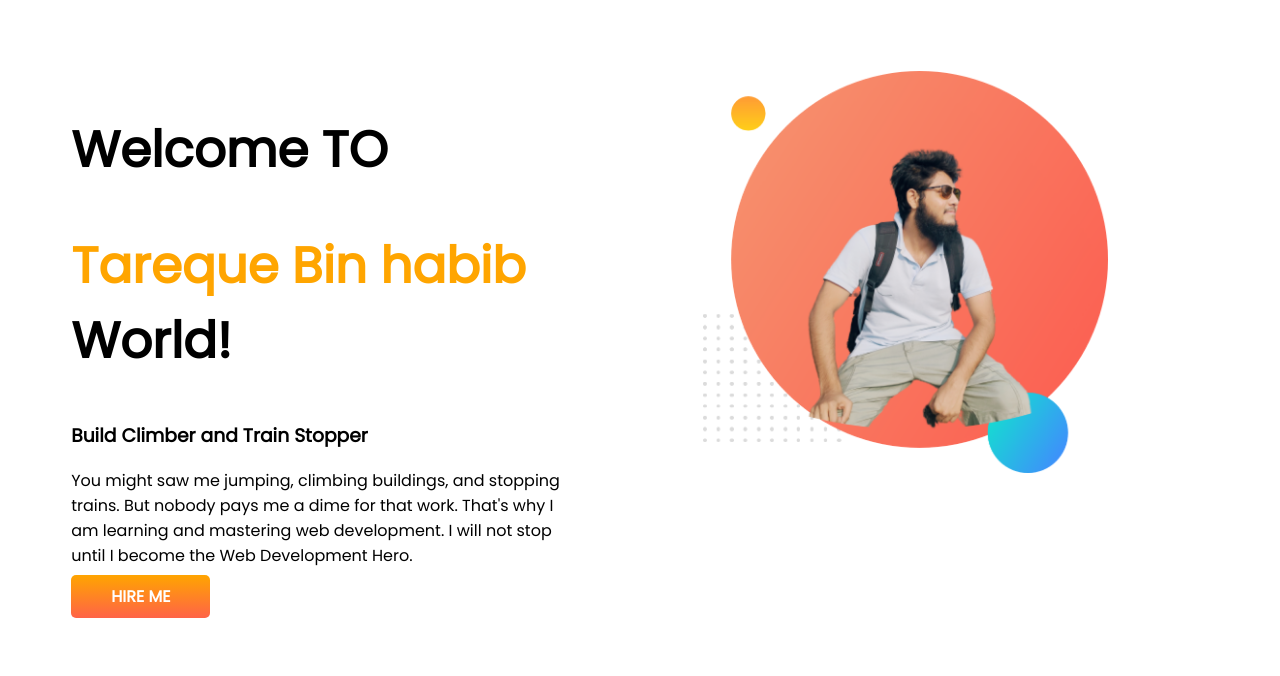
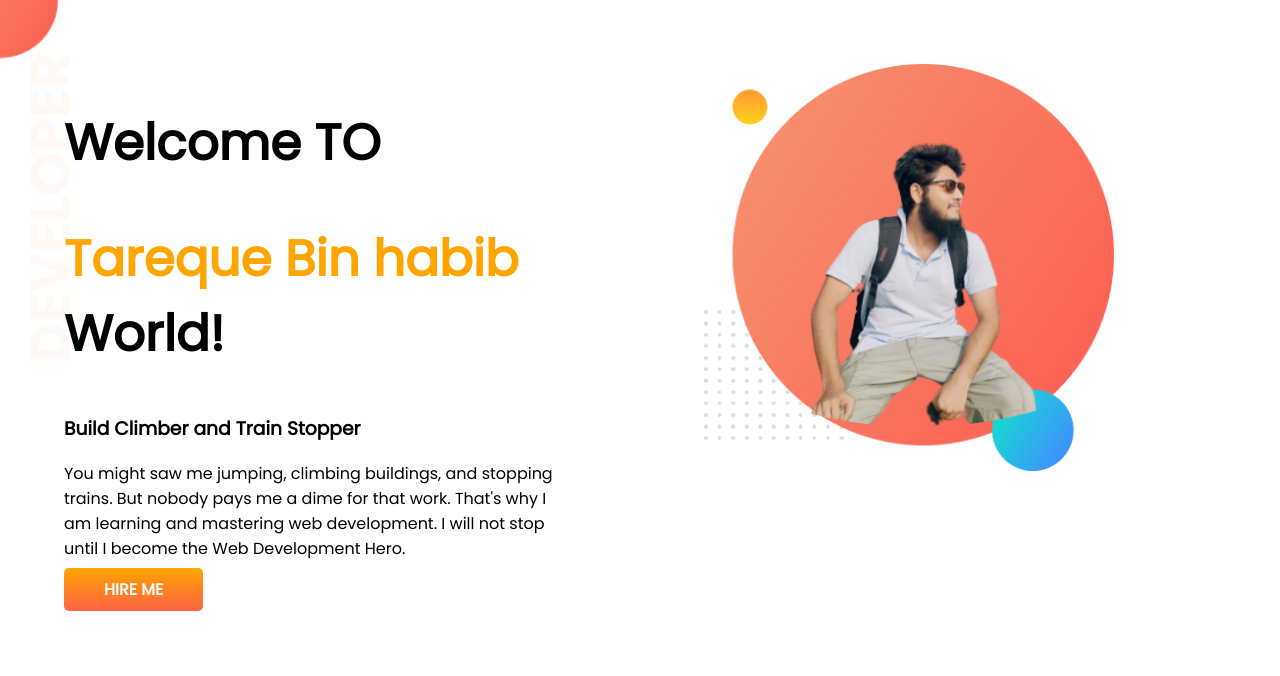
Before and after one commit to tareque-bin-habib/1-project-practice, a plain HTML site: page index.html in a window 1280 px wide. Drawn offline with Linux system fonts and the light colour scheme.

Commit message:
new-added

```diff
--- a/index.html
+++ b/index.html
@@ -13,8 +13,8 @@
 </head>
 
 <body>
-    <section>
-        <div class="banner">
+    <section class="top_banner">
+        <div class="half_width">
             <h1>Welcome TO</h1>
             <h1><span class="orange_color">Tareque Bin habib</span> World!</h1>
             <h3>Build Climber and Train Stopper</h3>
@@ -25,7 +25,7 @@
                 Hero.</p>
             <a class="link_button" target="_blank" href="https://www.instagram.com/web_developer_tbh/">HIRE ME</a>
         </div>
-        <div class="banner">
+        <div class="half_width">
             <img src="images/my.png" alt="">
         </div>
     </section>
--- a/style.css
+++ b/style.css
@@ -1,5 +1,6 @@
 body{
     font-family: 'Poppins', sans-serif;
+    margin: 0;
 }
 h1{
     font-size: 50px;
@@ -10,11 +11,11 @@ h1{
 section{
     display: flex;
 }
-.banner{
+.half_width{
     width: 50%;
     padding: 5%;
 }
-.banner img{
+.half_width img{
     width: 80%;
 }
 .link_button{
@@ -25,3 +26,7 @@ section{
     color: #fff;
     font-weight: 700;
 }
+.top_banner{
+    background-image: url(images/top-banner.png);
+    background-repeat: no-repeat;
+}
```
